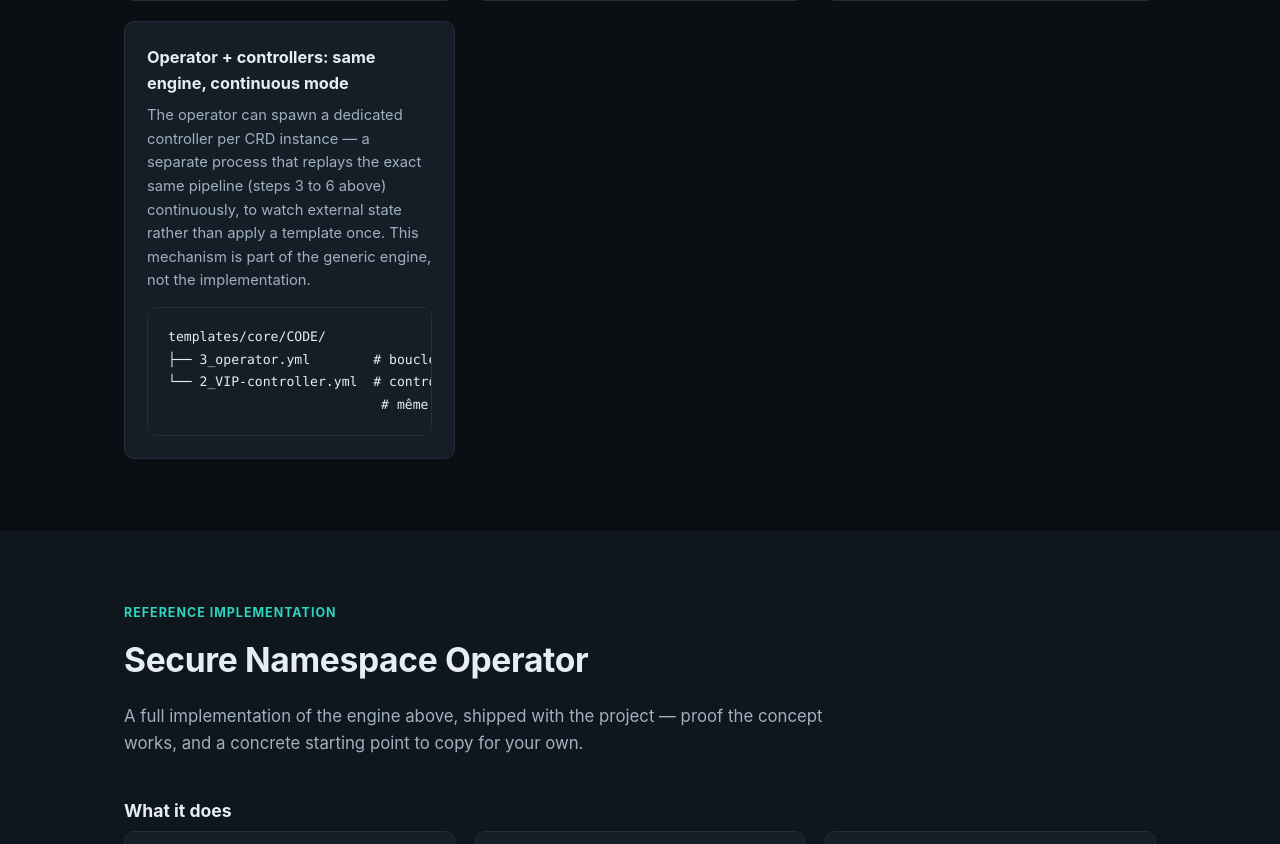
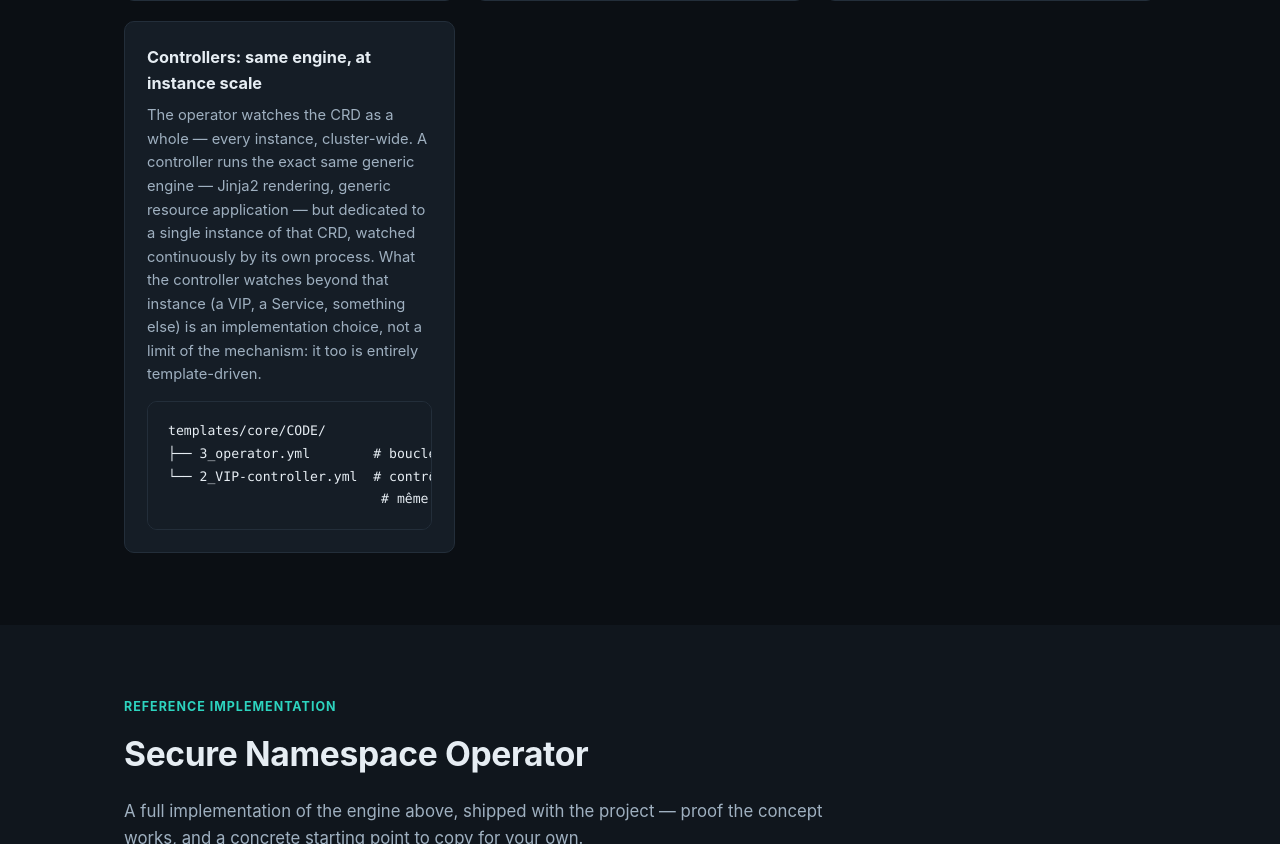
Before and after one commit to CCoupel/Generic-Operator, a plain HTML site: page index.html in a window 1280 px wide. Shown: the part 2840-3684 px from the top of the page. Drawn offline with Linux system fonts and the light colour scheme; no server answers.

Commit message:
site: precise the controller/operator scope distinction
The operator watches a CRD as a whole, cluster-wide, across every
instance. A controller runs the exact same generic engine (Jinja2
render + generic apply) but dedicated to a single instance of that
CRD — not "a resource" in a vague sense, specifically one CRD
instance. What the VIP controller additionally watches (a Service's
LoadBalancer VIP) is this implementation's choice, not a constraint
of the mechanism itself.

Co-Authored-By: Claude Sonnet 5 <noreply@anthropic.com>

```diff
--- a/index.html
+++ b/index.html
@@ -169,8 +169,8 @@ _action: delete
   - templates-network/network-policy.yaml</code></pre>
         </div>
         <div class="concept-card">
-          <h3 data-i18n="concept.controller_title">Opérateur + contrôleurs : le même moteur, en continu</h3>
-          <p data-i18n="concept.controller_text">L'opérateur peut spawner un contrôleur dédié par instance de CRD — un processus séparé qui rejoue exactement le même pipeline (étapes 3 à 6 ci-dessus) en continu, pour surveiller un état externe plutôt qu'appliquer un template une seule fois. Ce mécanisme fait partie du moteur générique, pas de l'implémentation.</p>
+          <h3 data-i18n="concept.controller_title">Contrôleurs : le même moteur, à l'échelle d'une instance</h3>
+          <p data-i18n="concept.controller_text">L'opérateur surveille le CRD dans son ensemble — toutes les instances, cluster-wide. Un contrôleur applique exactement le même moteur générique — rendu Jinja2, application des ressources — mais dédié à une seule instance de ce CRD, surveillée en continu par son propre processus. Ce que le contrôleur surveille précisément en plus de cette instance (une VIP, un Service, autre chose) est un choix de l'implémentation, pas une limite du mécanisme : lui aussi est piloté entièrement par templates.</p>
           <pre><code>templates/core/CODE/
 ├── 3_operator.yml        # boucle principale
 └── 2_VIP-controller.yml  # contrôleur dédié,
--- a/locales/en.json
+++ b/locales/en.json
@@ -49,8 +49,8 @@
     "templatecentric_text": "All business logic lives in the Jinja2 templates, not the code. A behavior change is usually a template edit, never an engine change.",
     "order_title": "An explicit list of templates to process",
     "order_text": "Execution order is declarative — the Namespace before the NetworkPolicy, for instance — and each entry points to a specific ConfigMap and key.",
-    "controller_title": "Operator + controllers: same engine, continuous mode",
-    "controller_text": "The operator can spawn a dedicated controller per CRD instance — a separate process that replays the exact same pipeline (steps 3 to 6 above) continuously, to watch external state rather than apply a template once. This mechanism is part of the generic engine, not the implementation."
+    "controller_title": "Controllers: same engine, at instance scale",
+    "controller_text": "The operator watches the CRD as a whole — every instance, cluster-wide. A controller runs the exact same generic engine — Jinja2 rendering, generic resource application — but dedicated to a single instance of that CRD, watched continuously by its own process. What the controller watches beyond that instance (a VIP, a Service, something else) is an implementation choice, not a limit of the mechanism: it too is entirely template-driven."
   },
   "reference": {
     "eyebrow": "REFERENCE IMPLEMENTATION",
--- a/locales/fr.json
+++ b/locales/fr.json
@@ -49,8 +49,8 @@
     "templatecentric_text": "Toute la logique métier vit dans les templates Jinja2, pas dans le code. Un changement de comportement passe le plus souvent par l'édition d'un template, jamais par une modification du moteur.",
     "order_title": "Une liste explicite de templates à traiter",
     "order_text": "L'ordre d'exécution est déclaratif — le Namespace avant le NetworkPolicy, par exemple — et chaque entrée pointe vers un ConfigMap et une clé précis.",
-    "controller_title": "Opérateur + contrôleurs : le même moteur, en continu",
-    "controller_text": "L'opérateur peut spawner un contrôleur dédié par instance de CRD — un processus séparé qui rejoue exactement le même pipeline (étapes 3 à 6 ci-dessus) en continu, pour surveiller un état externe plutôt qu'appliquer un template une seule fois. Ce mécanisme fait partie du moteur générique, pas de l'implémentation."
+    "controller_title": "Contrôleurs : le même moteur, à l'échelle d'une instance",
+    "controller_text": "L'opérateur surveille le CRD dans son ensemble — toutes les instances, cluster-wide. Un contrôleur applique exactement le même moteur générique — rendu Jinja2, application des ressources — mais dédié à une seule instance de ce CRD, surveillée en continu par son propre processus. Ce que le contrôleur surveille précisément en plus de cette instance (une VIP, un Service, autre chose) est un choix de l'implémentation, pas une limite du mécanisme : lui aussi est piloté entièrement par templates."
   },
   "reference": {
     "eyebrow": "IMPLÉMENTATION DE RÉFÉRENCE",
```
